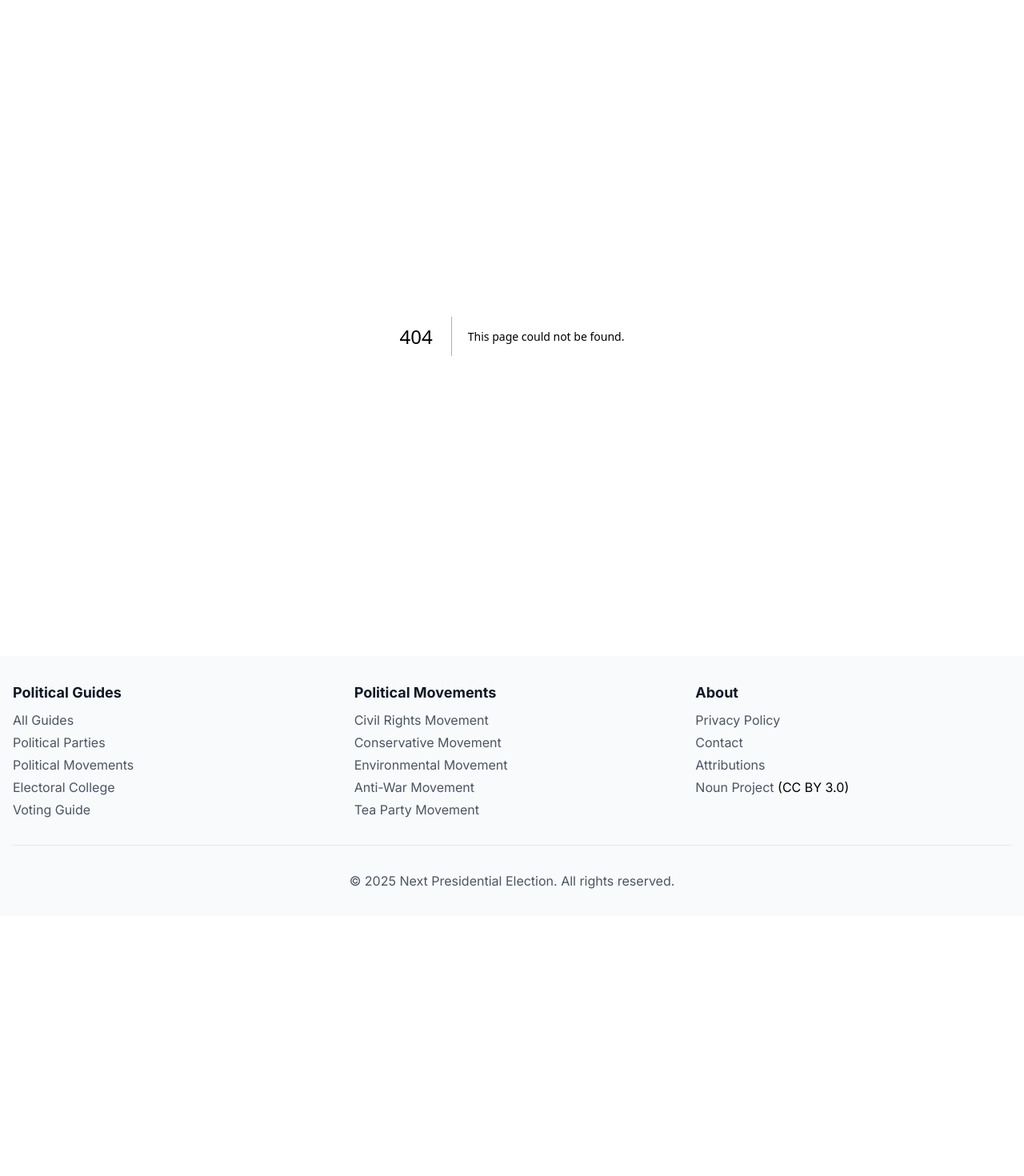
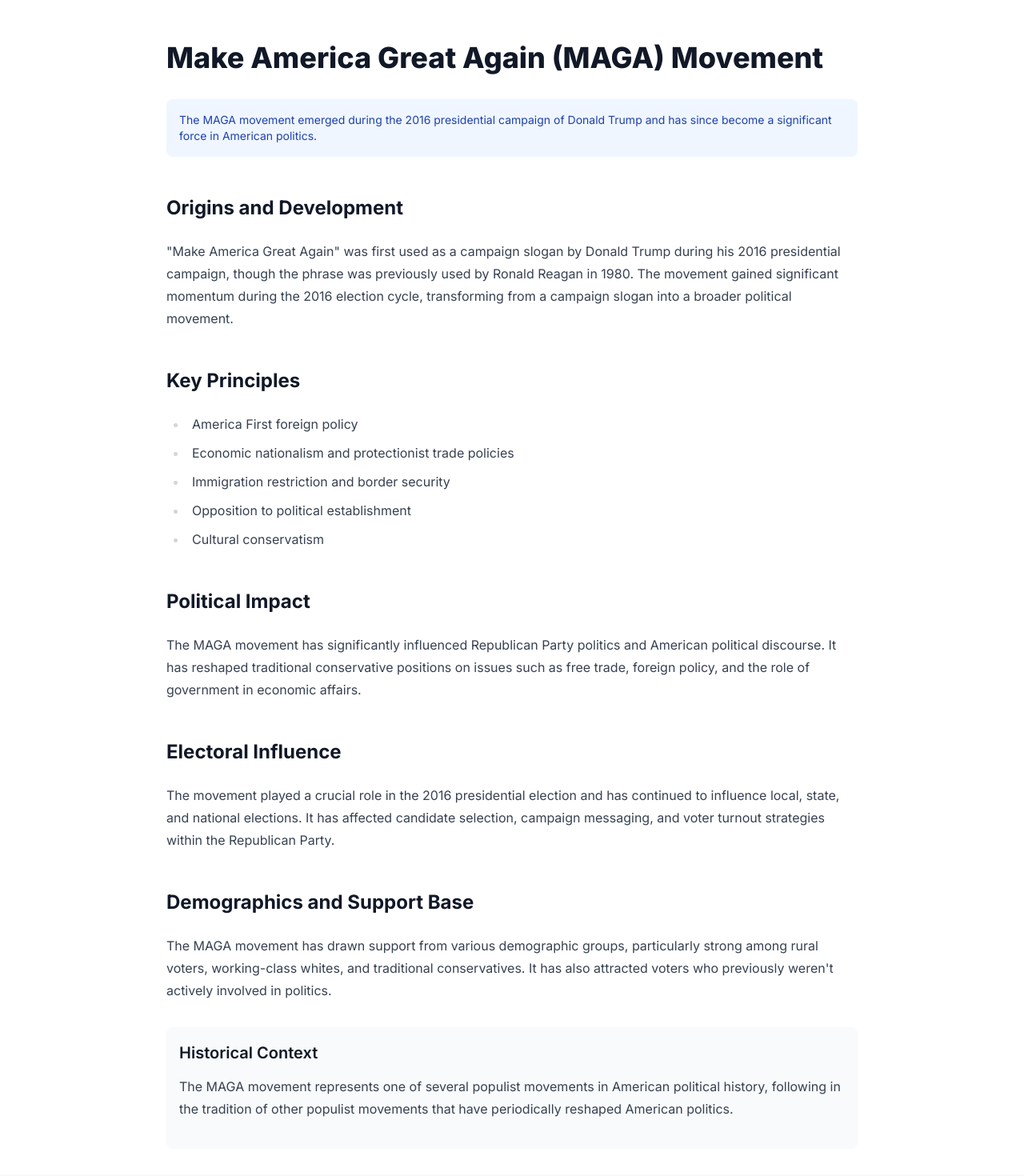
Before and after one commit to AdventureBear/inauguration-countdown, a Next.js app: page /guides/political-movements/maga in a window 1280 px wide. Before the commit this address had no page. Shown: the part 160-1630 px from the top of the page at 80% size. Before the commit the page ends 1305 px from the top, so only its background shows below. Built offline with nearby package versions, Linux system fonts and the light colour scheme.

Commit message:
added maga page

```diff
--- /dev/null
+++ b/app/guides/political-movements/maga/page.tsx
@@ -0,0 +1,61 @@
+export default function MAGAMovementPage() {
+    return (
+        <article className="max-w-4xl mx-auto px-4 py-8 prose dark:prose-invert prose-blue">
+            <h1>Make America Great Again (MAGA) Movement</h1>
+
+            <div className="not-prose mb-8 p-4 bg-blue-50 dark:bg-blue-900/30 rounded-lg">
+                <p className="text-sm text-blue-800 dark:text-blue-200">
+                    The MAGA movement emerged during the 2016 presidential campaign of Donald Trump and has since
+                    become a significant force in American politics.
+                </p>
+            </div>
+
+            <h2>Origins and Development</h2>
+            <p>
+                &quot;Make America Great Again&quot; was first used as a campaign slogan by Donald Trump during his 2016
+                presidential campaign, though the phrase was previously used by Ronald Reagan in 1980. The movement
+                gained significant momentum during the 2016 election cycle, transforming from a campaign slogan into
+                a broader political movement.
+            </p>
+
+            <h2>Key Principles</h2>
+            <ul>
+                <li>America First foreign policy</li>
+                <li>Economic nationalism and protectionist trade policies</li>
+                <li>Immigration restriction and border security</li>
+                <li>Opposition to political establishment</li>
+                <li>Cultural conservatism</li>
+            </ul>
+
+            <h2>Political Impact</h2>
+            <p>
+                The MAGA movement has significantly influenced Republican Party politics and American political
+                discourse. It has reshaped traditional conservative positions on issues such as free trade,
+                foreign policy, and the role of government in economic affairs.
+            </p>
+
+            <h2>Electoral Influence</h2>
+            <p>
+                The movement played a crucial role in the 2016 presidential election and has continued to influence
+                local, state, and national elections. It has affected candidate selection, campaign messaging, and
+                voter turnout strategies within the Republican Party.
+            </p>
+
+            <h2>Demographics and Support Base</h2>
+            <p>
+                The MAGA movement has drawn support from various demographic groups, particularly strong among rural
+                voters, working-class whites, and traditional conservatives. It has also attracted voters who
+                previously weren&apos;t actively involved in politics.
+            </p>
+
+            <div className="mt-8 p-4 bg-gray-50 dark:bg-gray-800/50 rounded-lg">
+                <h3 className="mt-0">Historical Context</h3>
+                <p>
+                    The MAGA movement represents one of several populist movements in American political history,
+                    following in the tradition of other populist movements that have periodically reshaped
+                    American politics.
+                </p>
+            </div>
+        </article>
+    );
+}
```
